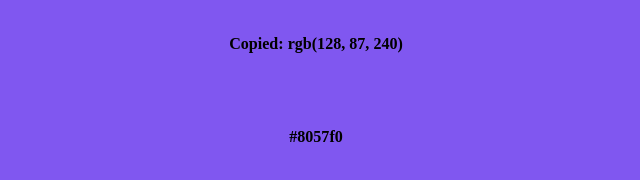
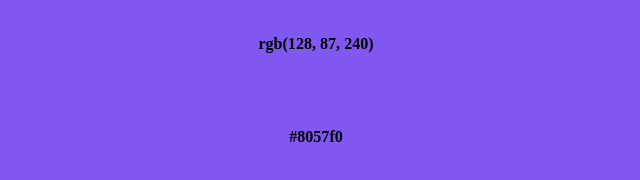
Before and after one commit to hdjwebb/rgb_sliders, a plain HTML site: page index.html in a window 1280 px wide. Both pictures are taken after a click on the element "rgb(128, 87, 240)". Shown: the part 446-626 px from the top of the page, 324-964 px from the left. Drawn offline with Linux system fonts and the light colour scheme.

Commit message:
I wonder why it didn't update?

```diff
--- a/index.html
+++ b/index.html
@@ -38,9 +38,9 @@
                 <h4 class="right" id="blue_number">240</h4>
             </div>
 
-            <h6 class="tooltip rgb" id="rgb" onclick="copyButton('rgb', this)">rgb(128, 87, 240)<span class="tooltiptext" id="myTooltip">Copy to clipboard</span></h6>
+            <h6 class="tooltip rgb" id="rgb" onclick="copyButton('rgb', this)" onmouseout="outFunc('rgb', this)">rgb(128, 87, 240)<span class="tooltiptext" id="rgbTooltip">Copy to clipboard</span></h6>
 
-            <h6 class="tooltip hex" id="hex" onclick="copyButton('hex', this)">#8057f0<span class="tooltiptext" id="myTooltip">Copy to clipboard</span></h6>
+            <h6 class="tooltip hex" id="hex" onclick="copyButton('hex', this)" onmouseout="outFunc('hex', this)">#8057f0<span class="tooltiptext" id="hexTooltip">Copy to clipboard</span></h6>
 
         </main>
 
--- a/script.js
+++ b/script.js
@@ -1,10 +1,10 @@
+
 
 // set value of variables to use as global variables
 
 let redValue = 128
 let greenValue = 87
 let blueValue = 240
-
 // query the range sliders and get their values
 
 var red = document.querySelector("#red");
@@ -30,8 +30,6 @@ var rgbToHex = function (rgb) {
 // function to change backround colour used in each listener
 
 function rgbBackground() {
-
-
 
 
     let rgb = `rgb(${redValue}, ${greenValue}, ${blueValue})`
@@ -142,9 +140,15 @@ function copyButton(id) {
 
     var tooltip = document.getElementById(id);
     tooltip.innerHTML = "Copied: " + copyText;
-  }
+}
 
-//   function outFunc() {
-//     var tooltip = document.getElementById('rgb').childNodes[0].nodeValue;
-//     console.log(tooltip)
-//   }
+
+function outFunc(id) {
+    var copyText = document.getElementById(id).childNodes[0].nodeValue;
+    var newCopyText = copyText.replace('Copied: ','');
+    var reset = document.getElementById(id);
+
+    reset.innerHTML = newCopyText + "<span class=\"tooltiptext\" id=\""+id+"Tooltip\">Copy to clipboard</span>";
+
+    console.log(reset.innerHTML)
+}
```
